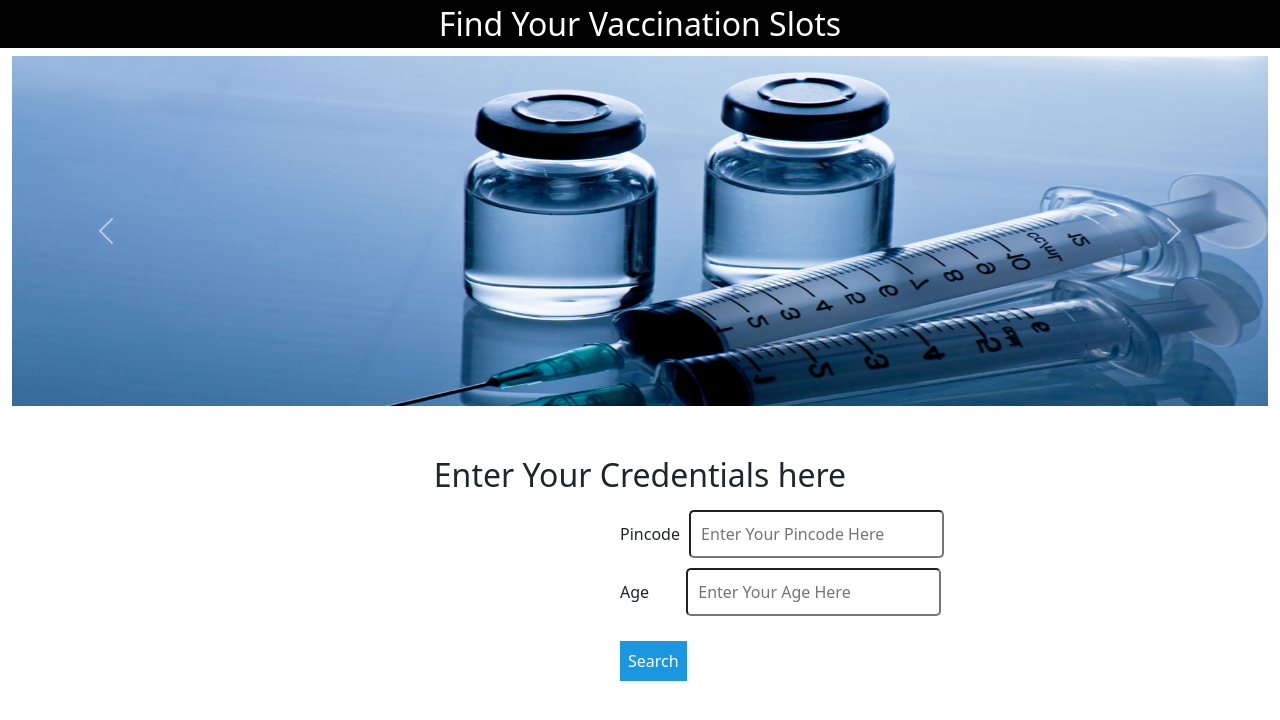
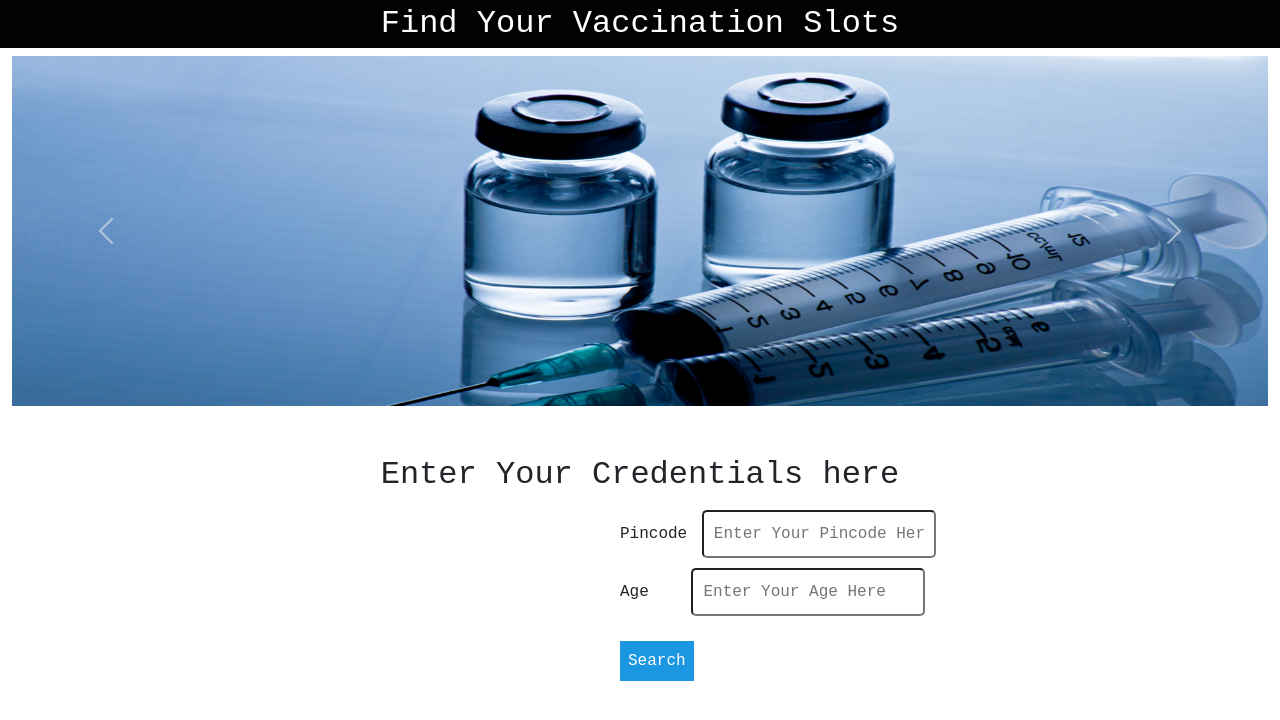
Before and after one commit to ankit55555/vaccine-Availabilty, a Flask app: page / in a window 1280 px wide. Shown: the top 720 px of the page. Run offline with Flask 2, Linux system fonts and the light colour scheme.

Commit message:
main.css included

```diff
--- /dev/null
+++ b/static/images/main.css
@@ -0,0 +1,3 @@
+body{
+    font-family: 'Courier New', Courier, monospace;
+}
--- a/templates/index.html
+++ b/templates/index.html
@@ -8,6 +8,7 @@
 	<link href="https://cdn.jsdelivr.net/npm/bootstrap@5.0.1/dist/css/bootstrap.min.css" rel="stylesheet"
 		integrity="sha384-+0n0xVW2eSR5OomGNYDnhzAbDsOXxcvSN1TPprVMTNDbiYZCxYbOOl7+AMvyTG2x" crossorigin="anonymous">
 	<link rel="stylesheet" href="/static/img/style.css">
+	<link rel="stylesheet" href="/static/images/main.css">
 	<title>Covid Vaccination Slots</title>
 </head>
 <body>
```
